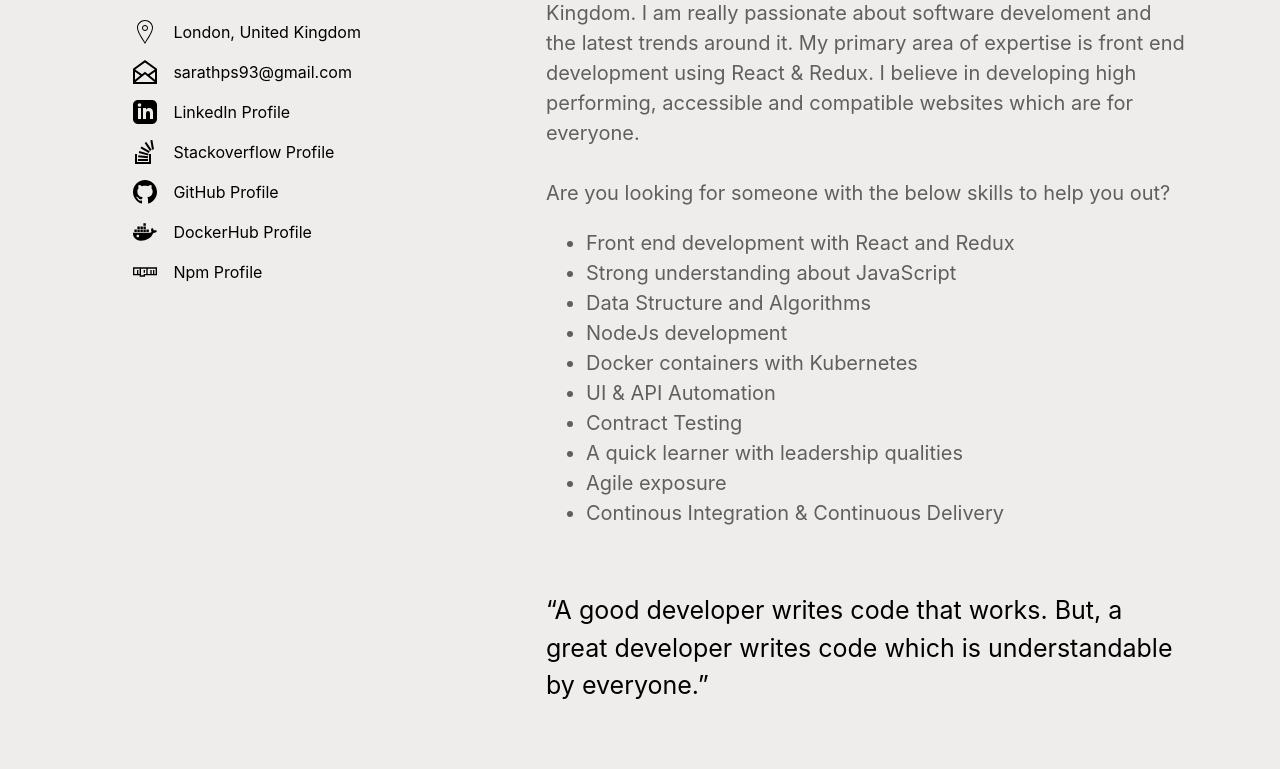
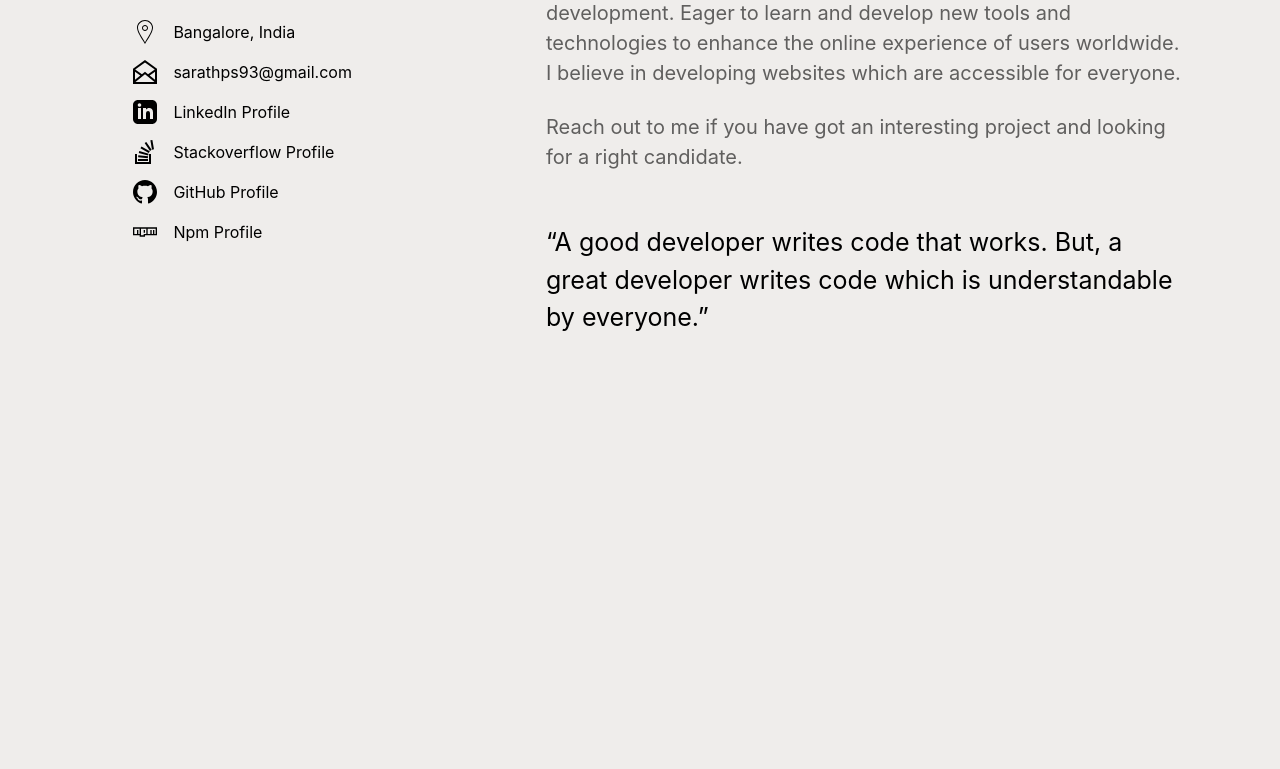
Before and after one commit to sarathps93/sarathps93.github.io, a React app: page / in a window 1280 px wide. Shown: the part 532-1301 px from the top of the page. After the commit the page ends 933 px from the top, so only its background shows below. Built offline with nearby package versions, Linux system fonts and the light colour scheme; some packages are replaced by stand-ins of ours.

Commit message:
refac(*): few content changes

```diff
--- a/contents/index.js
+++ b/contents/index.js
@@ -4,17 +4,13 @@ import LinkedInSvg from '../src/assets/svg/LinkedIn';
 import StackOverflowSvg from '../src/assets/svg/StackOverflow';
 import GitHubSvg from '../src/assets/svg/GitHub';
 import NpmSvg from '../src/assets/svg/Npm';
-import DockerSvg from '../src/assets/svg/DockerHub';
 
 export default {
   name: 'Sarath Pottayil Sasidharan',
-  designation: 'Full stack developer',
+  designation: 'Senior Software Engineer',
   accordionLabel: 'View contact details',
-  intro: `I am a full stack developer having more than 5 years of experience and currently working for a major Banking firm in London, United Kingdom.
-          I am really passionate about software develoment and the latest trends around it. My primary area of expertise is
-          front end development using React & Redux. I believe in developing high performing, accessible and compatible websites which are for everyone.`,
-  para: 'Are you looking for someone with the below skills to help you out?',
-  skillsList: ['Front end development with React and Redux', 'Strong understanding about JavaScript', 'Data Structure and Algorithms', 'NodeJs development', 'Docker containers with Kubernetes', 'UI & API Automation', 'Contract Testing', 'A quick learner with leadership qualities', 'Agile exposure', 'Continous Integration & Continuous Delivery'],
+  intro: 'A self motivated, passionate Software Developer having 5+ years of industrial experience with primarily area of expertise in web development. Eager to learn and develop new tools and technologies to enhance the online experience of users worldwide. I believe in developing websites which are accessible for everyone.',
+  para: 'Reach out to me if you have got an interesting project and looking for a right candidate.',
   quote: 'A good developer writes code that works. But, a great developer writes code which is understandable by everyone.',
   myDetails: [
     {
@@ -57,7 +53,7 @@ export default {
   contact: [
     {
       label: 'location',
-      content: 'London, United Kingdom',
+      content: 'Bangalore, India',
       component: LocationSvg,
     },
     {
@@ -67,7 +63,7 @@ export default {
     },
     {
       label: 'linkedin',
-      content: '<a href="https://www.linkedin.com/in/sarath-pottayil-sasidharan-bb128881">LinkedIn Profile</a>',
+      content: '<a href="https://www.linkedin.com/in/sarathps93">LinkedIn Profile</a>',
       component: LinkedInSvg,
     },
     {
@@ -79,11 +75,6 @@ export default {
       label: 'GitHub',
       content: '<a href="https://github.com/sarathps93">GitHub Profile</a>',
       component: GitHubSvg,
-    },
-    {
-      label: 'DockerHub',
-      content: '<a href="https://hub.docker.com/u/sarathps93">DockerHub Profile</a>',
-      component: DockerSvg,
     },
     {
       label: 'Npm',
--- a/package.json
+++ b/package.json
@@ -8,8 +8,7 @@
     "build": "NODE_ENV=production webpack --config webpack.config.js",
     "deploy": "gh-pages -d build",
     "build:dev": "NODE_ENV=development npm run build",
-    "start:dev": "nodemon ./build/server.js",
-    "start:prod": "node ./build/server.js",
+    "start:dev": "nodemon index.js",
     "start": "NODE_ENV=production npm run build:client && npm run build:server && npm run start:prod"
   },
   "repository": {
@@ -34,7 +33,6 @@
     "babel-loader": "^8.0.6",
     "css-loader": "^3.2.0",
     "cssnano": "^4.1.10",
-    "express": "^4.17.1",
     "file-loader": "^5.0.2",
     "gh-pages": "^2.2.0",
     "mini-css-extract-plugin": "^0.8.0",
@@ -56,6 +54,7 @@
     "eslint-plugin-import": "^2.18.2",
     "eslint-plugin-jsx-a11y": "^6.2.3",
     "eslint-plugin-react": "^7.16.0",
+    "express": "^4.17.1",
     "nodemon": "^2.0.1"
   }
 }
--- a/src/assets/svg/DockerHub.js
+++ /dev/null
@@ -1,22 +0,0 @@
-import React from 'react';
-
-const DockerSvg = () => {
-  return (
-    <svg
-      width="24"
-      height="24"
-      viewBox="0 0 24 24"
-    >
-      <path d={`M4.82 17.275c-.684 0-1.304-.56-1.304-1.24s.56-1.243 1.305-1.243c.748 0 1.31.56 1.31 1.242s-.622
-                1.24-1.305 1.24zm16.012-6.763c-.135-.992-.75-1.8-1.56-2.42l-.315-.25-.254.31c-.494.56-.69
-                1.553-.63 2.295.06.562.24 1.12.554 1.554-.254.13-.568.25-.81.377-.57.187-1.124.25-1.68.25H.097l-.06.37c-.12
-                1.182.06 2.42.562 3.54l.244.435v.06c1.5 2.483 4.17 3.6 7.078 3.6 5.594 0 10.182-2.42 12.357-7.633
-                1.425.062 2.864-.31 3.54-1.676l.18-.31-.3-.187c-.81-.494-1.92-.56-2.85-.31l-.018.002zm-8.008-.992h-2.428v2.42h2.43V9.518l-.002.003zm0-3.043h-2.428v2.42h2.43V6.48l-.002-.003zm0-3.104h-2.428v2.42h2.43v-2.42h-.002zm2.97
-                6.147H13.38v2.42h2.42V9.518l-.007.003zm-8.998 0H4.383v2.42h2.422V9.518l-.01.003zm3.03 0h-2.4v2.42H9.84V9.518l-.015.003zm-6.03
-                0H1.4v2.42h2.428V9.518l-.03.003zm6.03-3.043h-2.4v2.42H9.84V6.48l-.015-.003zm-3.045 0H4.387v2.42H6.8V6.48l-.016-.003z`}
-      />
-    </svg>
-  );
-};
-
-export default DockerSvg;
--- a/src/client/pages/App.js
+++ b/src/client/pages/App.js
@@ -14,7 +14,7 @@ const App = (props) => {
   return (
     <div className="app--container">
       <div className="app-dp--container">
-        <img className="app--dp" src="./build/dp.jpg" alt="logo" />
+        <img className="app--dp" src="./dp.jpg" alt="logo" />
         <div className="app-sidepane--container">
           <input type="checkbox" id="app--accordion" />
           <label htmlFor="app--accordion">{contents.accordionLabel}</label>
--- a/src/client/pages/Profile/Profile.js
+++ b/src/client/pages/Profile/Profile.js
@@ -12,13 +12,6 @@ const Profile = () => {
       <div className="app-intro--text">
         <span>{contents.intro}</span>
         <p>{contents.para}</p>
-        <ul>
-          {
-            contents.skillsList.map((skill) => (
-              <li key={skill}>{skill}</li>
-            ))
-          }
-        </ul>
       </div>
       <q className="app--quotes">{contents.quote}</q>
     </>
--- a/src/client/pages/Profile/Profile.scss
+++ b/src/client/pages/Profile/Profile.scss
@@ -58,7 +58,7 @@
 
 .app--quotes {
   font-size: 25px;
-  margin-top: 4rem;
+  margin-top: 2rem;
   display: block;
   line-height: 1.5;
 }
```
Also changed, not shown: index.js (added, +16 -0 lines), build/client.js, build/styles.css, 1 other file.
